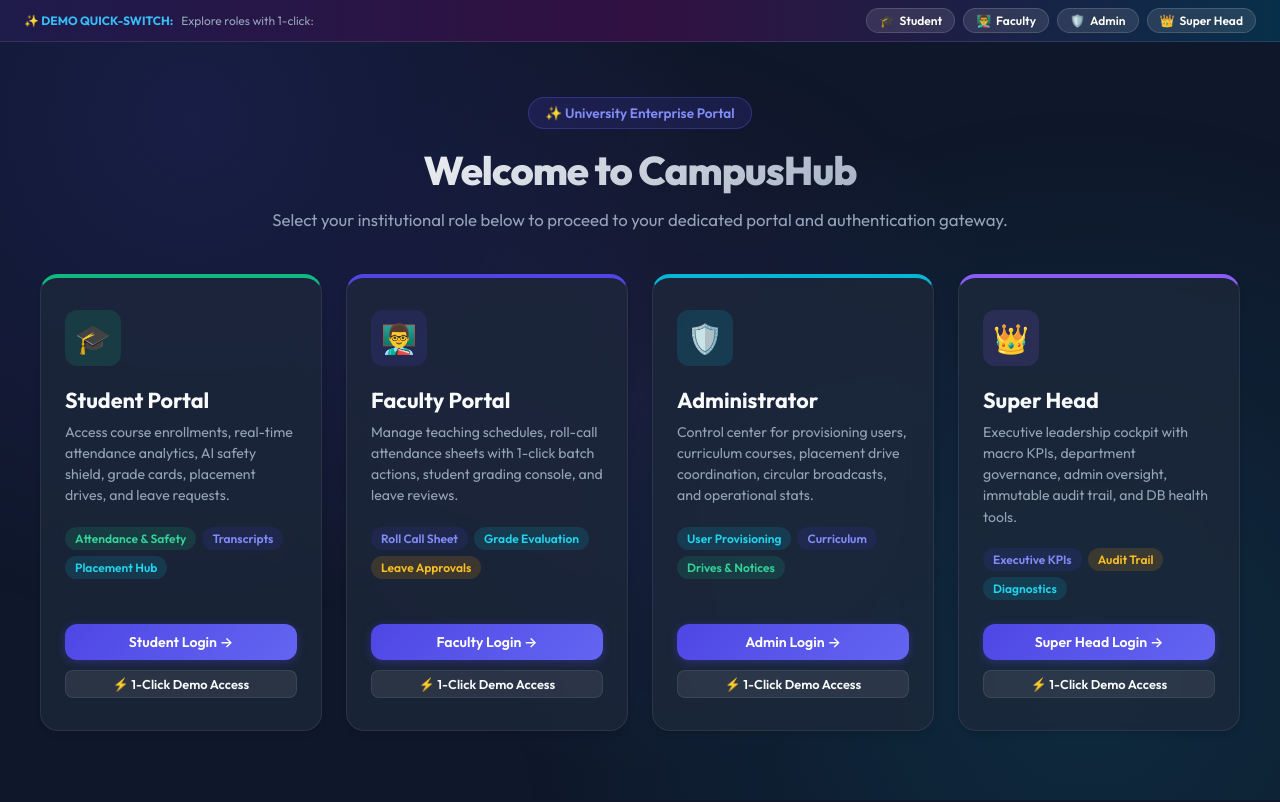
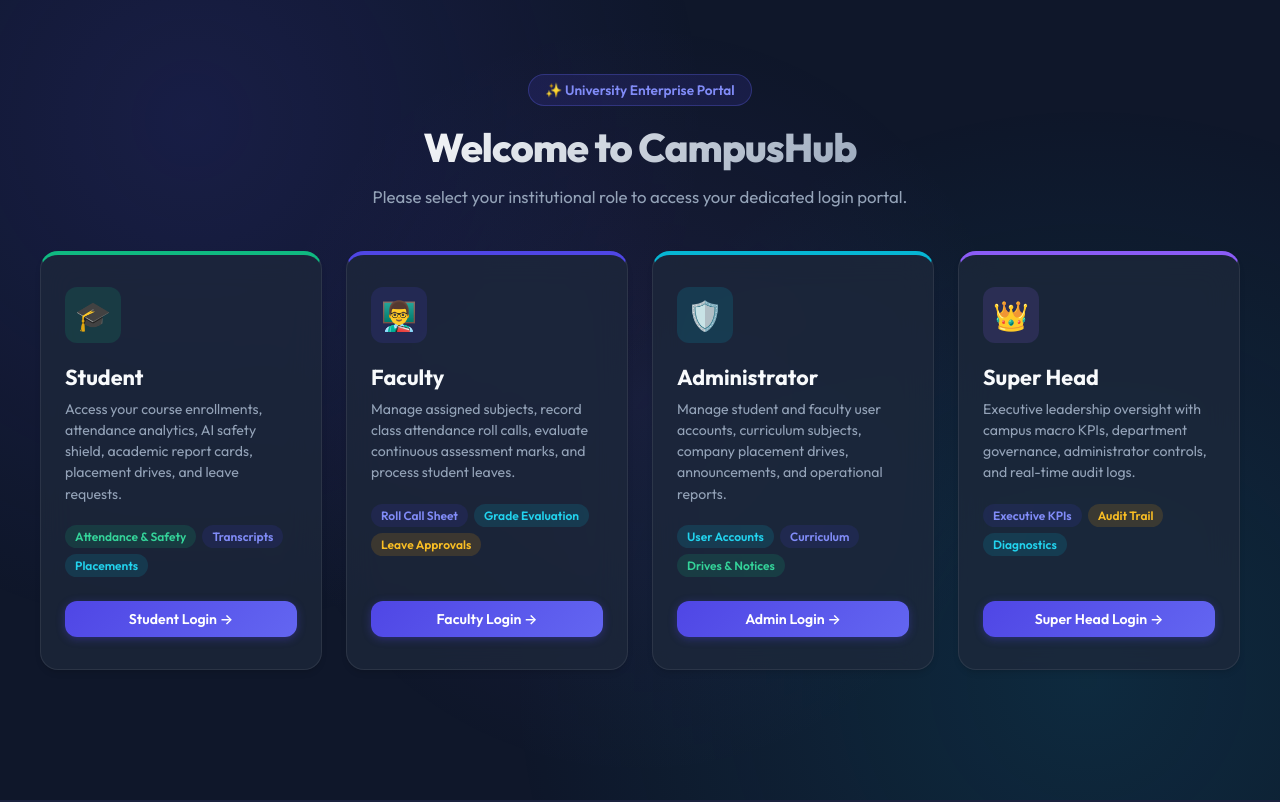
Before and after one commit to anurag-rj24/CampusHub, a Flask app: page / in a window 1280 px wide. Run offline with Flask 3, Linux system fonts and the light colour scheme.

Commit message:
feat: Enforce strict role-specific login authentication, clean 4-role selection landing, and remove demo shortcuts

```diff
--- a/app.py
+++ b/app.py
@@ -30,22 +30,22 @@
         'now': datetime.datetime.now()
     }
 
-# Authentication Decorator
+# Authentication Decorator with Strict Role Enforcement
 def login_required(roles=None):
     def decorator(f):
         def wrapper(*args, **kwargs):
             if 'user' not in session:
                 flash("Please log in to access this portal.", "danger")
-                return redirect(url_for('login'))
+                return redirect(url_for('select_role'))
             if roles and session['user']['role'] not in roles:
-                flash("Access denied: You do not have permission for this portal.", "danger")
+                flash(f"Access Denied: You do not have permissions for the {session['user']['role']} portal.", "danger")
                 role_dashboards = {
                     'STUDENT': 'student_dashboard',
                     'FACULTY': 'faculty_dashboard',
                     'ADMIN': 'admin_dashboard',
                     'SUPER_HEAD': 'super_head_dashboard'
                 }
-                return redirect(url_for(role_dashboards.get(session['user']['role'], 'login')))
+                return redirect(url_for(role_dashboards.get(session['user']['role'], 'select_role')))
             return f(*args, **kwargs)
         wrapper.__name__ = f.__name__
         return wrapper
@@ -78,18 +78,9 @@
 
 @app.route('/login', methods=['GET', 'POST'])
 def login():
-    role_email_map = {
-        'STUDENT': 'test@campushub.com',
-        'FACULTY': 'faculty@campushub.com',
-        'ADMIN': 'admin@campushub.com',
-        'SUPER_HEAD': 'director@campushub.com'
-    }
-
     selected_role = request.args.get('role', '').upper()
     if not selected_role and request.method == 'POST':
         selected_role = request.form.get('role', '').upper()
-
-    default_email = role_email_map.get(selected_role, '')
 
     if request.method == 'POST':
         email = request.form.get('email', '').strip()
@@ -97,7 +88,7 @@
 
         if not email or not password:
             flash("Please enter both email and password.", "danger")
-            return render_template('login.html', selected_role=selected_role, default_email=default_email)
+            return render_template('login.html', selected_role=selected_role)
 
         conn = get_db()
         cursor = conn.cursor(dictionary=True)
@@ -112,9 +103,23 @@
             cursor.close()
             conn.close()
             flash("Invalid email or password, or account is inactive.", "danger")
-            return render_template('login.html', selected_role=selected_role, default_email=default_email)
+            return render_template('login.html', selected_role=selected_role)
 
-        # Update last login
+        # Strict Role Matching: If user selected a specific portal (e.g. Student), they must match that role
+        if selected_role and user_data['role'] != selected_role:
+            cursor.close()
+            conn.close()
+            role_name_map = {
+                'STUDENT': 'Student',
+                'FACULTY': 'Faculty',
+                'ADMIN': 'Administrator',
+                'SUPER_HEAD': 'Super Head'
+            }
+            actual_role_title = role_name_map.get(user_data['role'], user_data['role'])
+            flash(f"Access Denied: This account is registered as '{actual_role_title}'. Please log in through the {actual_role_title} portal.", "danger")
+            return render_template('login.html', selected_role=selected_role)
+
+        # Update last login timestamp
         cursor.execute("UPDATE users SET last_login = CURRENT_TIMESTAMP WHERE user_id = %s", (user_data["user_id"],))
         conn.commit()
         cursor.close()
@@ -132,9 +137,10 @@
             'role': user_data['role']
         }
 
-        log_audit(user_data['user_id'], 'LOGIN', 'users', user_data['user_id'], f"User logged in via GUI as {user_data['role']}")
+        log_audit(user_data['user_id'], 'LOGIN', 'users', user_data['user_id'], f"User logged in as {user_data['role']}")
         flash(f"Welcome back, {full_name}!", "success")
 
+        # Route strictly to the user's specific dashboard
         if user_data['role'] == 'STUDENT':
             return redirect(url_for('student_dashboard'))
         elif user_data['role'] == 'FACULTY':
@@ -144,58 +150,7 @@
         elif user_data['role'] == 'SUPER_HEAD':
             return redirect(url_for('super_head_dashboard'))
 
-    return render_template('login.html', selected_role=selected_role, default_email=default_email)
-
-
-@app.route('/quick-login/<role>')
-def quick_login(role):
-    """Dev / Demo quick login switch for easy evaluation."""
-    role_email_map = {
-        'STUDENT': 'test@campushub.com',
-        'FACULTY': 'faculty@campushub.com',
-        'ADMIN': 'admin@campushub.com',
-        'SUPER_HEAD': 'director@campushub.com'
-    }
-
-    email = role_email_map.get(role.upper())
-    if not email:
-        flash("Invalid demo role specified.", "danger")
-        return redirect(url_for('login'))
-
-    conn = get_db()
-    cursor = conn.cursor(dictionary=True)
-    cursor.execute("SELECT user_id, first_name, middle_name, last_name, email, phone, role FROM users WHERE email = %s AND status = 'ACTIVE'", (email,))
-    user_data = cursor.fetchone()
-    cursor.close()
-    conn.close()
-
-    if not user_data:
-        flash(f"Demo user for {role} not found in database.", "danger")
-        return redirect(url_for('login'))
-
-    full_name = " ".join([p for p in [user_data["first_name"], user_data["middle_name"], user_data["last_name"]] if p])
-    session['user'] = {
-        'user_id': user_data['user_id'],
-        'first_name': user_data['first_name'],
-        'last_name': user_data['last_name'],
-        'full_name': full_name,
-        'email': user_data['email'],
-        'phone': user_data['phone'],
-        'role': user_data['role']
-    }
-
-    log_audit(user_data['user_id'], 'LOGIN', 'users', user_data['user_id'], f"Demo switch login as {user_data['role']}")
-    flash(f"Switched role to {user_data['role']} ({full_name})", "info")
-
-    if user_data['role'] == 'STUDENT':
-        return redirect(url_for('student_dashboard'))
-    elif user_data['role'] == 'FACULTY':
-        return redirect(url_for('faculty_dashboard'))
-    elif user_data['role'] == 'ADMIN':
-        return redirect(url_for('admin_dashboard'))
-    elif user_data['role'] == 'SUPER_HEAD':
-        return redirect(url_for('super_head_dashboard'))
-    return redirect(url_for('login'))
+    return render_template('login.html', selected_role=selected_role)
 
 
 @app.route('/logout')
@@ -204,7 +159,7 @@
         log_audit(session['user']['user_id'], 'LOGOUT', 'users', session['user']['user_id'], "User logged out")
         session.clear()
         flash("You have been logged out securely.", "info")
-    return redirect(url_for('login'))
+    return redirect(url_for('select_role'))
 
 
 # ----------------------------------------------------
--- a/templates/admin/users.html
+++ b/templates/admin/users.html
@@ -44,7 +44,7 @@
             </div>
             <div class="form-group">
                 <label class="form-label" for="password">Initial Password</label>
-                <input type="password" id="password" name="password" class="form-control" value="test123" required>
+                <input type="password" id="password" name="password" class="form-control" placeholder="Enter account password" required>
             </div>
         </div>
 
--- a/templates/base.html
+++ b/templates/base.html
@@ -14,28 +14,6 @@
 </head>
 <body>
     <div class="ambient-glow"></div>
-
-    <!-- Quick Role Switcher Bar (For Evaluation & Demos) -->
-    <div class="demo-role-bar">
-        <div style="display: flex; align-items: center; gap: 8px;">
-            <span style="font-weight: 700; font-size: 0.75rem; color: #38bdf8;">✨ DEMO QUICK-SWITCH:</span>
-            <span style="font-size: 0.75rem; color: #94a3b8;">Explore roles with 1-click:</span>
-        </div>
-        <div class="role-pill-group">
-            <a href="{{ url_for('quick_login', role='STUDENT') }}" class="role-pill {% if current_user and current_user.role == 'STUDENT' %}active{% endif %}">
-                <span>🎓</span> Student
-            </a>
-            <a href="{{ url_for('quick_login', role='FACULTY') }}" class="role-pill {% if current_user and current_user.role == 'FACULTY' %}active{% endif %}">
-                <span>👨‍🏫</span> Faculty
-            </a>
-            <a href="{{ url_for('quick_login', role='ADMIN') }}" class="role-pill {% if current_user and current_user.role == 'ADMIN' %}active{% endif %}">
-                <span>🛡️</span> Admin
-            </a>
-            <a href="{{ url_for('quick_login', role='SUPER_HEAD') }}" class="role-pill {% if current_user and current_user.role == 'SUPER_HEAD' %}active{% endif %}">
-                <span>👑</span> Super Head
-            </a>
-        </div>
-    </div>
 
     <div class="app-container">
         {% if current_user %}
--- a/templates/portal_select.html
+++ b/templates/portal_select.html
@@ -1,6 +1,6 @@
 {% extends 'base.html' %}
 
-{% block title %}Select Role | CampusHub ERP Portal{% endblock %}
+{% block title %}Welcome to CampusHub | University ERP Portal{% endblock %}
 
 {% block content %}
 <div style="min-height: 85vh; display: flex; flex-direction: column; justify-content: center; align-items: center; width: 100%; padding: 20px 0;">
@@ -14,48 +14,45 @@
             Welcome to CampusHub
         </h1>
         <p style="color: var(--text-secondary); font-size: 1.05rem; line-height: 1.6;">
-            Select your institutional role below to proceed to your dedicated portal and authentication gateway.
+            Please select your institutional role to access your dedicated login portal.
         </p>
     </div>
 
-    <!-- 4 Role Selection Cards Grid -->
+    <!-- 4 Role Options Grid -->
     <div style="display: grid; grid-template-columns: repeat(auto-fit, minmax(260px, 1fr)); gap: 24px; width: 100%; max-width: 1200px;">
 
         <!-- 1. Student Card -->
-        <div class="glass-card role-card" style="display: flex; flex-direction: column; justify-content: space-between; padding: 32px 24px; transition: var(--transition); border-top: 4px solid #10b981;">
+        <div class="glass-card role-card" style="display: flex; flex-direction: column; justify-content: space-between; padding: 32px 24px; border-top: 4px solid #10b981;">
             <div>
                 <div style="width: 56px; height: 56px; border-radius: var(--radius-md); background: rgba(16, 185, 129, 0.15); color: #10b981; display: flex; align-items: center; justify-content: center; font-size: 1.8rem; margin-bottom: 20px;">
                     🎓
                 </div>
-                <h2 style="font-size: 1.35rem; font-weight: 700; margin-bottom: 8px;">Student Portal</h2>
+                <h2 style="font-size: 1.35rem; font-weight: 700; margin-bottom: 8px;">Student</h2>
                 <p style="color: var(--text-secondary); font-size: 0.88rem; line-height: 1.5; margin-bottom: 20px;">
-                    Access course enrollments, real-time attendance analytics, AI safety shield, grade cards, placement drives, and leave requests.
+                    Access your course enrollments, attendance analytics, AI safety shield, academic report cards, placement drives, and leave requests.
                 </p>
                 <div style="display: flex; flex-wrap: wrap; gap: 6px; margin-bottom: 24px;">
                     <span class="badge badge-success">Attendance & Safety</span>
                     <span class="badge badge-primary">Transcripts</span>
-                    <span class="badge badge-secondary">Placement Hub</span>
+                    <span class="badge badge-secondary">Placements</span>
                 </div>
             </div>
-            <div style="display: flex; flex-direction: column; gap: 10px;">
+            <div>
                 <a href="{{ url_for('login', role='STUDENT') }}" class="btn btn-primary" style="width: 100%;">
                     <span>Student Login →</span>
-                </a>
-                <a href="{{ url_for('quick_login', role='STUDENT') }}" class="btn btn-secondary btn-sm" style="width: 100%; font-size: 0.8rem;">
-                    <span>⚡ 1-Click Demo Access</span>
                 </a>
             </div>
         </div>
 
         <!-- 2. Faculty Card -->
-        <div class="glass-card role-card" style="display: flex; flex-direction: column; justify-content: space-between; padding: 32px 24px; transition: var(--transition); border-top: 4px solid #4f46e5;">
+        <div class="glass-card role-card" style="display: flex; flex-direction: column; justify-content: space-between; padding: 32px 24px; border-top: 4px solid #4f46e5;">
             <div>
                 <div style="width: 56px; height: 56px; border-radius: var(--radius-md); background: rgba(79, 70, 229, 0.15); color: #818cf8; display: flex; align-items: center; justify-content: center; font-size: 1.8rem; margin-bottom: 20px;">
                     👨‍🏫
                 </div>
-                <h2 style="font-size: 1.35rem; font-weight: 700; margin-bottom: 8px;">Faculty Portal</h2>
+                <h2 style="font-size: 1.35rem; font-weight: 700; margin-bottom: 8px;">Faculty</h2>
                 <p style="color: var(--text-secondary); font-size: 0.88rem; line-height: 1.5; margin-bottom: 20px;">
-                    Manage teaching schedules, roll-call attendance sheets with 1-click batch actions, student grading console, and leave reviews.
+                    Manage assigned subjects, record class attendance roll calls, evaluate continuous assessment marks, and process student leaves.
                 </p>
                 <div style="display: flex; flex-wrap: wrap; gap: 6px; margin-bottom: 24px;">
                     <span class="badge badge-primary">Roll Call Sheet</span>
@@ -63,51 +60,45 @@
                     <span class="badge badge-warning">Leave Approvals</span>
                 </div>
             </div>
-            <div style="display: flex; flex-direction: column; gap: 10px;">
+            <div>
                 <a href="{{ url_for('login', role='FACULTY') }}" class="btn btn-primary" style="width: 100%;">
                     <span>Faculty Login →</span>
-                </a>
-                <a href="{{ url_for('quick_login', role='FACULTY') }}" class="btn btn-secondary btn-sm" style="width: 100%; font-size: 0.8rem;">
-                    <span>⚡ 1-Click Demo Access</span>
                 </a>
             </div>
         </div>
 
         <!-- 3. Administrator Card -->
-        <div class="glass-card role-card" style="display: flex; flex-direction: column; justify-content: space-between; padding: 32px 24px; transition: var(--transition); border-top: 4px solid #06b6d4;">
+        <div class="glass-card role-card" style="display: flex; flex-direction: column; justify-content: space-between; padding: 32px 24px; border-top: 4px solid #06b6d4;">
             <div>
                 <div style="width: 56px; height: 56px; border-radius: var(--radius-md); background: rgba(6, 182, 212, 0.15); color: #06b6d4; display: flex; align-items: center; justify-content: center; font-size: 1.8rem; margin-bottom: 20px;">
                     🛡️
                 </div>
                 <h2 style="font-size: 1.35rem; font-weight: 700; margin-bottom: 8px;">Administrator</h2>
                 <p style="color: var(--text-secondary); font-size: 0.88rem; line-height: 1.5; margin-bottom: 20px;">
-                    Control center for provisioning users, curriculum courses, placement drive coordination, circular broadcasts, and operational stats.
+                    Manage student and faculty user accounts, curriculum subjects, company placement drives, announcements, and operational reports.
                 </p>
                 <div style="display: flex; flex-wrap: wrap; gap: 6px; margin-bottom: 24px;">
-                    <span class="badge badge-secondary">User Provisioning</span>
+                    <span class="badge badge-secondary">User Accounts</span>
                     <span class="badge badge-primary">Curriculum</span>
                     <span class="badge badge-success">Drives & Notices</span>
                 </div>
             </div>
-            <div style="display: flex; flex-direction: column; gap: 10px;">
+            <div>
                 <a href="{{ url_for('login', role='ADMIN') }}" class="btn btn-primary" style="width: 100%;">
                     <span>Admin Login →</span>
-                </a>
-                <a href="{{ url_for('quick_login', role='ADMIN') }}" class="btn btn-secondary btn-sm" style="width: 100%; font-size: 0.8rem;">
-                    <span>⚡ 1-Click Demo Access</span>
                 </a>
             </div>
         </div>
 
         <!-- 4. Super Head Card -->
-        <div class="glass-card role-card" style="display: flex; flex-direction: column; justify-content: space-between; padding: 32px 24px; transition: var(--transition); border-top: 4px solid #8b5cf6;">
+        <div class="glass-card role-card" style="display: flex; flex-direction: column; justify-content: space-between; padding: 32px 24px; border-top: 4px solid #8b5cf6;">
             <div>
                 <div style="width: 56px; height: 56px; border-radius: var(--radius-md); background: rgba(139, 92, 246, 0.15); color: #a78bfa; display: flex; align-items: center; justify-content: center; font-size: 1.8rem; margin-bottom: 20px;">
                     👑
                 </div>
                 <h2 style="font-size: 1.35rem; font-weight: 700; margin-bottom: 8px;">Super Head</h2>
                 <p style="color: var(--text-secondary); font-size: 0.88rem; line-height: 1.5; margin-bottom: 20px;">
-                    Executive leadership cockpit with macro KPIs, department governance, admin oversight, immutable audit trail, and DB health tools.
+                    Executive leadership oversight with campus macro KPIs, department governance, administrator controls, and real-time audit logs.
                 </p>
                 <div style="display: flex; flex-wrap: wrap; gap: 6px; margin-bottom: 24px;">
                     <span class="badge badge-primary">Executive KPIs</span>
@@ -115,12 +106,9 @@
                     <span class="badge badge-secondary">Diagnostics</span>
                 </div>
             </div>
-            <div style="display: flex; flex-direction: column; gap: 10px;">
+            <div>
                 <a href="{{ url_for('login', role='SUPER_HEAD') }}" class="btn btn-primary" style="width: 100%;">
                     <span>Super Head Login →</span>
-                </a>
-                <a href="{{ url_for('quick_login', role='SUPER_HEAD') }}" class="btn btn-secondary btn-sm" style="width: 100%; font-size: 0.8rem;">
-                    <span>⚡ 1-Click Demo Access</span>
                 </a>
             </div>
         </div>
--- a/templates/super_head/admins.html
+++ b/templates/super_head/admins.html
@@ -43,7 +43,7 @@
             </div>
             <div class="form-group">
                 <label class="form-label" for="password">Password</label>
-                <input type="password" id="password" name="password" class="form-control" value="test123" required>
+                <input type="password" id="password" name="password" class="form-control" placeholder="Enter administrator password" required>
             </div>
         </div>
 
```
Also changed, not shown: templates/login.html (+13 -40 lines).
